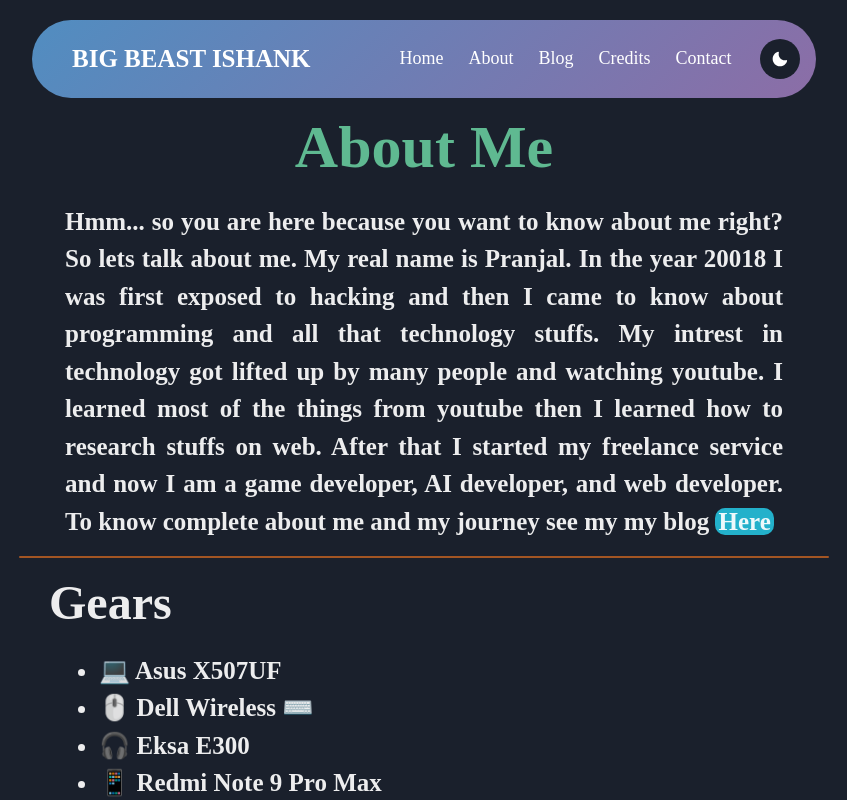
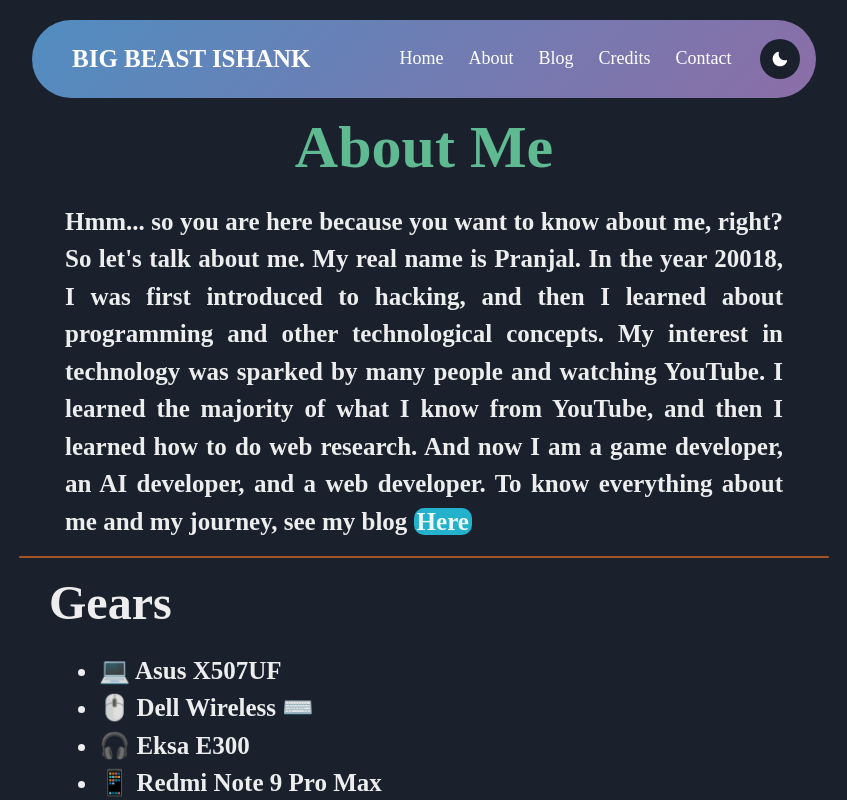
Before and after one commit to BIGBEASTISHANK/bigbeastishank.com, a Next.js app: page /about in a window 1280 px wide. Shown: the top 800 px of the page, without its empty margins (216-1063 px from the left). Built offline with nearby package versions, Linux system fonts and the light colour scheme; a web font is replaced by a local one.

Commit message:
Grammatical changes all over website

```diff
--- a/src/components/Navbar/Credits/index.jsx
+++ b/src/components/Navbar/Credits/index.jsx
@@ -100,11 +100,11 @@ export default function Credits() {
                   borderBottomRadius={"20px"}
                   color={"white"}
                 >
-                  You see this guy, number one... CSS expert guy, CSS expert guy
-                  🤣. He helped me in making this website animations and
-                  designs. A huge shout out to him. I request you all to check
-                  his developer profile if youu have any CSS work he is a
-                  freelancer so he can help you 😃
+                  You see this guy, number one... CSS expert guy, CSS expert
+                  guy🤣 He helped me with making this website's animations and
+                  designs. A huge shout out to him. I request that you all check
+                  his developer profile. If you have any CSS work, he is a
+                  freelancer, so he can help you😃
                   <Text userSelect={"none"}>
                     <br />
                   </Text>
@@ -151,10 +151,10 @@ export default function Credits() {
                   borderBottomRadius={"20px"}
                   color={"white"}
                 >
-                  His nickname is Bruce Mac Gary. He is the person who helped in
-                  my web development career, he introduced me to GitHub,
-                  Javacript, React, Next.js and many more thing he is a great
-                  guy. Surely check his profile 😃
+                  His nickname is Bruce Mac Gary. He is the person who helped in
+                  my web development career. He introduced me to GitHub,
+                  Javacript, React, Next.js, and many more things. He is a great
+                  guy. Check out his profile, for sure😃
                   <Text userSelect={"none"}>
                     <br />
                   </Text>
--- a/src/components/date.jsx
+++ b/src/components/date.jsx
@@ -6,6 +6,7 @@ export default function Date({ dateString }) {
   // Variable
   const date = parseISO(dateString);
 
+  console.log(date)
   // Returning Time in Correct Form
   return <time dateTime={dateString}>{format(date, "d LLLL, yyyy")}</time>;
 }
--- a/src/pages/about.jsx
+++ b/src/pages/about.jsx
@@ -46,15 +46,15 @@ export default function About() {
           fontWeight="700"
         >
           <Container textAlign={"justify"}>
-            Hmm... so you are here because you want to know about me right? So
-            lets talk about me. My real name is Pranjal. In the year 20018 I was
-            first exposed to hacking and then I came to know about programming
-            and all that technology stuffs. My intrest in technology got lifted
-            up by many people and watching youtube. I learned most of the things
-            from youtube then I learned how to research stuffs on web. After
-            that I started my freelance service and now I am a game developer,
-            AI developer, and web developer. To know complete about me and my
-            journey see my my blog{" "}
+            Hmm... so you are here because you want to know about me, right? So
+            let's talk about me. My real name is Pranjal. In the year 20018, I
+            was first introduced to hacking, and then I learned about
+            programming and other technological concepts. My interest in
+            technology was sparked by many people and watching YouTube. I
+            learned the majority of what I know from YouTube, and then I learned
+            how to do web research. And now I am a game developer, an AI
+            developer, and a web developer. To know everything about me and my
+            journey, see my blog{" "}
             <b>
               <NextLink href="/blog/about%20me">Here</NextLink>
             </b>
--- a/src/pages/blog/index.jsx
+++ b/src/pages/blog/index.jsx
@@ -39,9 +39,9 @@ export default function Blog({ allPostsData }) {
         >
           {/* Something about blog */}
           <Text>
-            I write my blogs over here so every one can learn new stuffs and be
-            up-to-date about concurrent topic. You can see all the post by just
-            clicking on title of the blogs. I hope you enjoy ✌️
+            I write my blogs over here so everyone can learn new things and be
+            up-to-date about concurrent topics. You can see all the posts by
+            just clicking on the title of the blog. I hope you enjoy it.
           </Text>
         </Box>
 
--- a/src/pages/index.jsx
+++ b/src/pages/index.jsx
@@ -42,9 +42,9 @@ export default function Index() {
           fontWeight="700"
         >
           <Text textAlign={"justify"}>
-            Hello👋My name is Ishank. I am a self-taught freelance developer. My
-            prefered language is Python, JavaScript, CSS, SCSS, C#, HTML. To
-            know more about me see about page.
+            Hello👋 My name is Ishank. I am a self-taught freelance developer. My
+            preferred languages are Python, JavaScript, CSS, SCSS, C#, and HTML.
+            To know more about me, see the about page.
           </Text>
         </Box>
 
```
Also changed, not shown: src/blogPost/about me.md (+6 -6 lines), src/blogPost/cbse term 2 sylabuss of class 10.md (+6 -6 lines), src/blogPost/fixing-valorant.md (+6 -7 lines).
